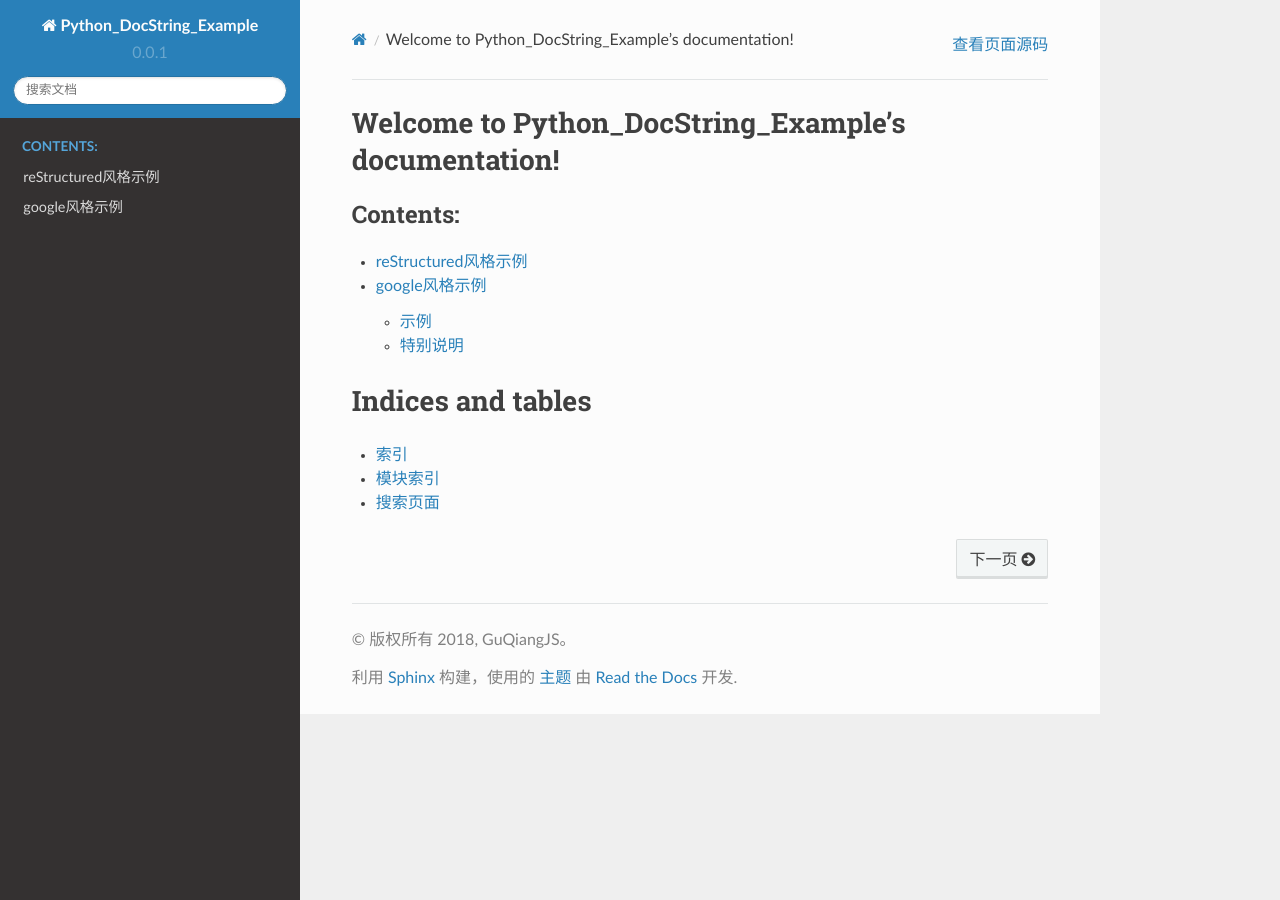
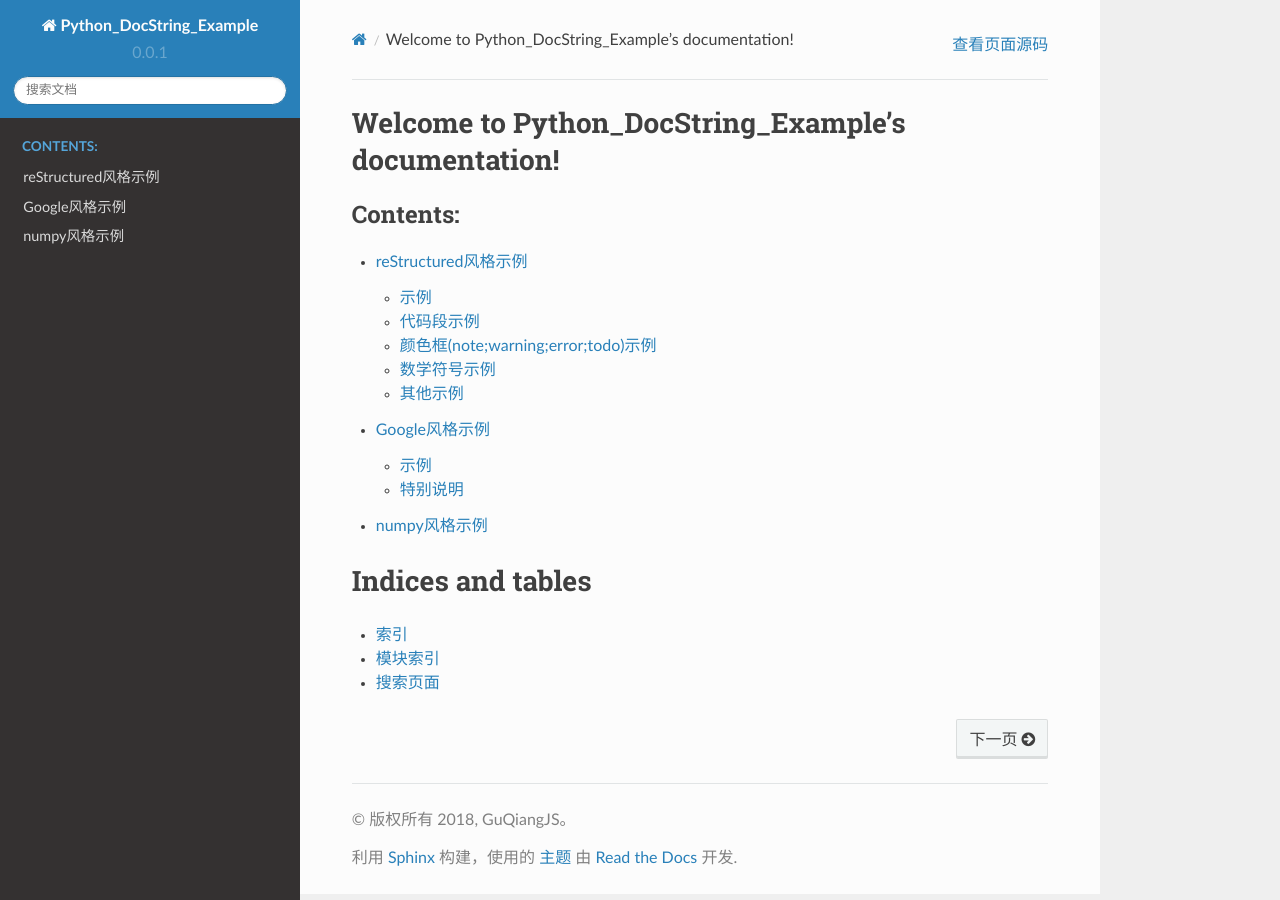
Before and after one commit to GuQiangJS/Python_docstring_Sample, a Sphinx documentation site: the page built from docs/index.rst, in a window 1280 px wide. Built offline with Sphinx 7.4.7 and the Read the Docs theme 2.0.0, drawn with Linux system fonts in a browser that asks for light colours.

Commit message:
示例修改

```diff
--- a/google/__init__.py
+++ b/Napoleon/__init__.py
@@ -33,7 +33,7 @@ def function_with_types_in_docstring(param1, param2):
         https://www.python.org/dev/peps/pep-0484/
 
     See Also:
-        :py:func:`google.function_with_pep484_type_annotations`
+        :py:func:`Napoleon.function_with_pep484_type_annotations`
 
     """
     pass
--- a/docs/conf.py
+++ b/docs/conf.py
@@ -17,9 +17,10 @@
 # add these directories to sys.path here. If the directory is relative to the
 # documentation root, use os.path.abspath to make it absolute, like shown here.
 #
-# import os
-# import sys
-# sys.path.insert(0, os.path.abspath('.'))
+import os
+import sys
+
+sys.path.insert(0, os.path.abspath('..'))
 
 
 # -- General configuration ------------------------------------------------
--- a/docs/index.rst
+++ b/docs/index.rst
@@ -11,7 +11,8 @@ Welcome to Python_DocString_Example's documentation!
    :caption: Contents:
 
    reStructured/index
-   google/index
+   Napoleon/index
+   numpy/index
 
 
 
--- /dev/null
+++ b/docs/numpy/index.rst
@@ -0,0 +1,10 @@
+numpy风格示例
+---------------------
+
+.. py:module:: numpy
+
+.. literalinclude:: ../../numpy/__init__.py
+    :language: python
+    :lines: 1-17
+
+.. autofunction:: example
--- a/docs/reStructured/index.rst
+++ b/docs/reStructured/index.rst
@@ -14,22 +14,41 @@ Sphinx 中关于 reStructuredText 的简单说明：`reStructuredText Primer`_
 
 .. py:module:: reStructured
 
+示例
+=====
+
 .. literalinclude:: ../../reStructured/__init__.py
     :language: python
     :lines: 11-26
 .. autofunction:: example
+
+代码段示例
+===========
+
 .. literalinclude:: ../../reStructured/__init__.py
     :language: python
     :lines: 53-71
 .. autofunction:: code_block
+
+颜色框(note;warning;error;todo)示例
+=============================
+
 .. literalinclude:: ../../reStructured/__init__.py
     :language: python
     :lines: 30-50
 .. autofunction:: colored_box
+
+数学符号示例
+==============
+
 .. literalinclude:: ../../reStructured/__init__.py
     :language: python
     :lines: 74-81
 .. autofunction:: math
+
+其他示例
+=========
+
 .. literalinclude:: ../../reStructured/__init__.py
     :language: python
     :lines: 85-102
--- /dev/null
+++ b/readme.rst
@@ -0,0 +1,3 @@
+个人整理的一些关于 Python docstring 写法的示例
+
+`https://guqiangjs.github.io/Python_docstring_Sample/devel/`_
```
Also changed, not shown: docs/Napoleon/index.rst (renamed from docs/google/index.rst, +4 -3 lines), numpy/__init__.py (added, +17 -0 lines).
